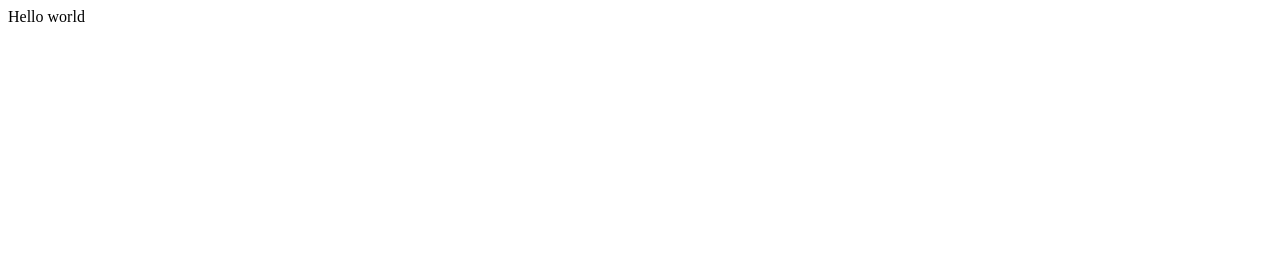
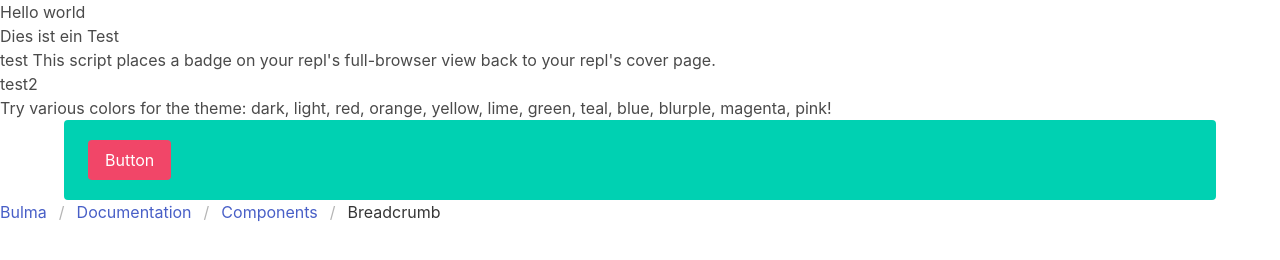
Before and after one commit to msheidemann/SPAHSW, a plain HTML site: page index.html in a window 1280 px wide. Drawn offline with nearby package versions, Linux system fonts and the light colour scheme.

Commit message:
index erweitert

```diff
--- a/index.html
+++ b/index.html
@@ -6,10 +6,32 @@
   <meta name="viewport" content="width=device-width">
   <title>replit</title>
   <link href="style.css" rel="stylesheet" type="text/css" />
+  <link rel="stylesheet" href="https://cdn.jsdelivr.net/npm/bulma@0.9.4/css/bulma.min.css">
 </head>
 
 <body>
   Hello world
+  <h1>Dies ist ein Test</h1>
+  <p> <span>test</span> This script places a badge on your repl's full-browser view back to your repl's cover
+    page.
+  <div>test2</div>Try various colors for the theme: dark, light, red, orange, yellow, lime, green,
+  teal, blue, blurple, magenta, pink!</p>
+  <div class="container">
+    <div class="notification is-primary">
+      <button class="button is-danger"> Button </button>
+    </div>
+  </div>
+
+
+  <nav class="breadcrumb" aria-label="breadcrumbs">
+    <ul>
+      <li><a href="#">Bulma</a></li>
+      <li><a href="#">Documentation</a></li>
+      <li><a href="#">Components</a></li>
+      <li class="is-active"><a href="#" aria-current="page">Breadcrumb</a></li>
+    </ul>
+  </nav>
+
   <script src="script.js"></script>
 
   <!--
```
